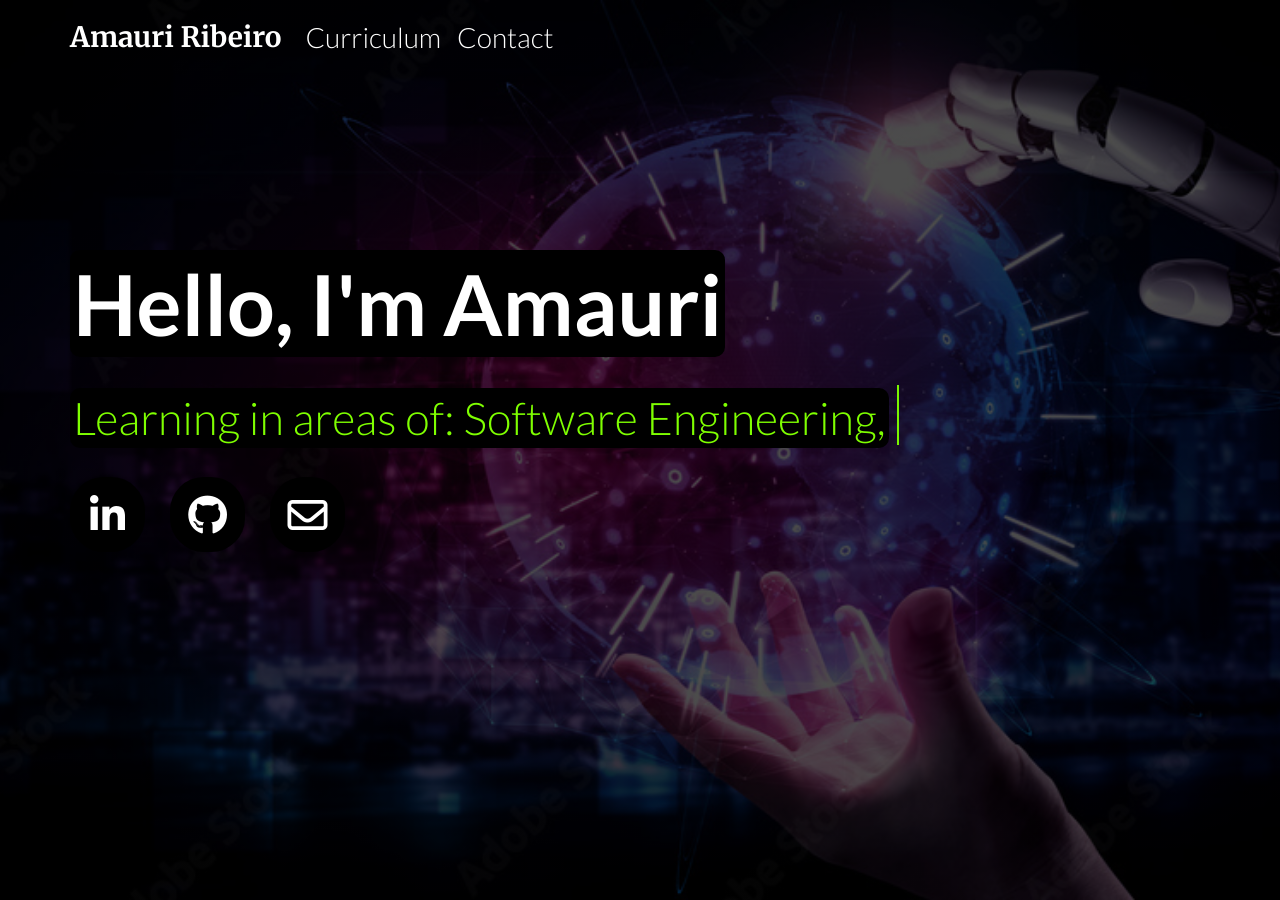
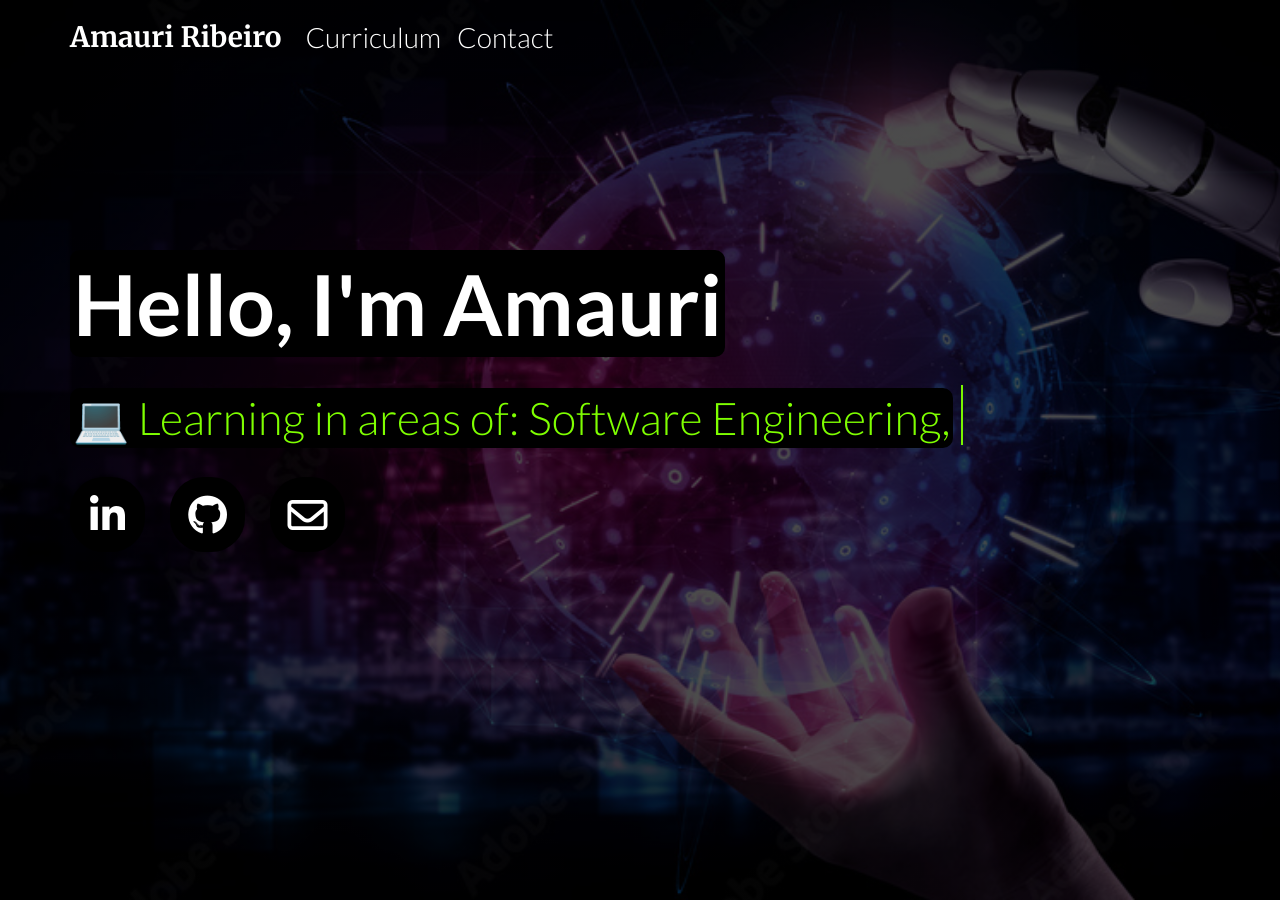
Before and after one commit to Ribeirosk8/ribeirosk8.github.io, a Jekyll site: the page built from index.html, in a window 1280 px wide. Built offline with Jekyll 4.4.1, drawn with Linux system fonts in a browser that asks for light colours; nearby versions of some CDN libraries.

Commit message:
Update index.html

```diff
--- a/index.html
+++ b/index.html
@@ -79,7 +79,7 @@ layout: default
     }
 
     21%,40%{
-        content: "Learning in areas of: Software Engineering,";
+        content: "💻 Learning in areas of: Software Engineering,";
     }
 
     41%,60%{
```
